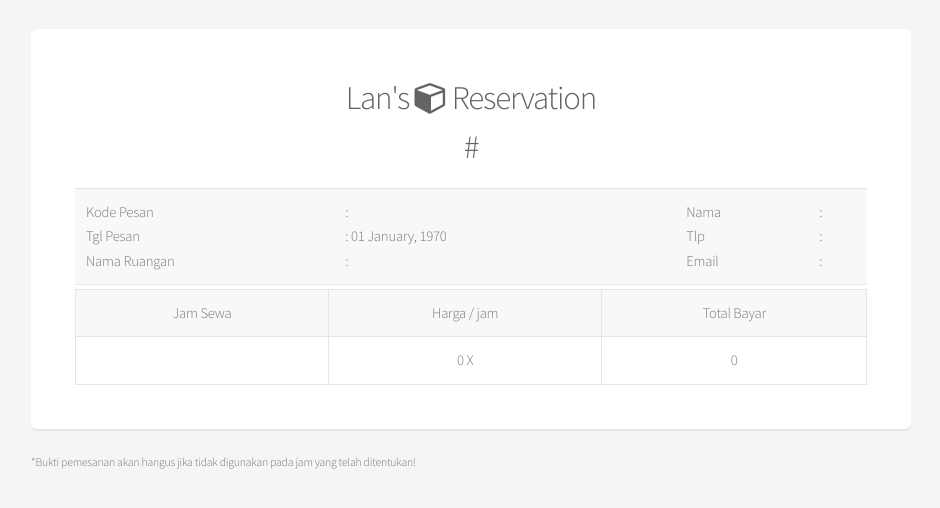
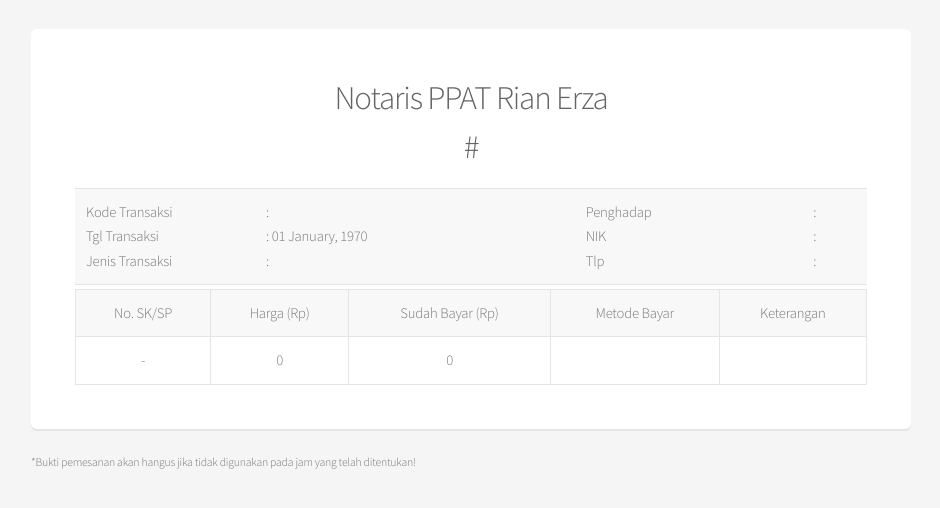
Before and after one commit to qmuaji/Notaris-PPAT, a PHP site: page /cetakNota.php in a window 1280 px wide. Shown: the top 508 px of the page, without its empty margins (169-1109 px from the left). Run offline with PHP 8.4, Linux system fonts and the light colour scheme; the visitor is signed in with stand-in values (Sample User, id 1); data comes from the database, SQL or seed files in the repository; data that the repository does not hold is empty; a stand-in replaces the project's code that opens the database connection.

Commit message:
add cetakNota

```diff
--- a/cetakNota.php
+++ b/cetakNota.php
@@ -12,60 +12,65 @@ include 'includes/_head.php';
   </script>
 <?php
 if(isset($_GET['code']) || isset($_SESSION['cetakNota'])){
-	isset($_GET['code']) ? $book_code  = $_GET['code'] : $book_code  = $_SESSION['cetakNota'];
-	$query 		= mysql_query("SELECT * FROM transactions WHERE md5(book_code)='$book_code'");
-	$row 		= mysql_fetch_assoc($query);
-	$query2 	= mysql_query("SELECT i_time  FROM bookings WHERE md5(book_code)='$book_code'");
+	isset($_GET['code']) ? $kdTransaksi  = $_GET['code'] : $kdTransaksi  = $_SESSION['cetakNota'];
+	$query 		= mysql_query("SELECT *
+								FROM UserAktaTransaction, User, JenisAkta, AktaStatus
+								WHERE User.Id=UserAktaTransaction.PenghadapId
+								AND JenisAkta.Id=UserAktaTransaction.JenisAktaId
+								AND UserAktaTransaction.AktaStatusId=AktaStatus.Id
+								AND md5(KdTransaksi)='$kdTransaksi'");
+	$transactionData 		= mysql_fetch_assoc($query);
 
 ?>
 <div class="container" style="margin-top:-30px" id="main">
 	<div class="box">
-	<h2 align="center">Lan's <i class="icon fa-cube"></i> Reservation <br> #<?php echo $row['book_code'] ?></h2>
+	<h2 align="center"><?=$appName?> <br> #<?= $transactionData['KdTransaksi'] ?></h2>
 	<table>
 		<tr>
-			<td>
-				Kode Pesan <br>
-				Tgl Pesan <br>
-				Nama Ruangan
+			<td width="180px">
+				Kode Transaksi <br>
+				Tgl Transaksi <br>
+				Jenis Transaksi
 			</td>
 			<td>
-				: <?php echo $row['book_code'] ?> <br>
-				: <?php echo date('d F, Y', strtotime($row['book_date'])) ?>  <br>
-				: <?php echo $row['studio_name'] ?>
+				: <?= $transactionData['KdTransaksi'] ?> <br>
+				: <?= date('d F, Y', strtotime($transactionData['TglTransaksi'])) ?>  <br>
+				: <?= $transactionData['JenisAkta'] ?>
+
 			</td>
-			<td></td>
-			<td >
-				Nama <br>
+
+			<td widtd="90px">
+				Penghadap <br>
+				NIK <br>
 				Tlp <br>
-				Email <br>
 			</td>
 			<td>
-				: <?php echo $row['first_name'] ?> <br>
-				: <?php echo $row['tlp'] ?> <br>
-				: <?php echo $row['email'] ?>
+				: <?= $transactionData['NamaLengkap'] ?> <br>
+				: <?= $transactionData['NIK'] ?> <br>
+				: <?= $transactionData['NoTlp'] ?>
 			</td>
 		</tr>
 	</table>
 
 	<table class="alt" style="margin-top:-25px">
 		<tr align="center">
-			<td>Jam Sewa</td>
-			<td>Harga / jam</td>
-			<td>Total Bayar</td>
+			<td>No. SK/SP</td>
+			<td>Harga (Rp)</td>
+			<td>Sudah Bayar (Rp)</td>
+			<td>Metode Bayar</td>
+			<td>Keterangan</td>
 		</tr>
 		<tr align="center">
 			<td>
 			<?php
-			while($row3 = mysql_fetch_array($query2)) {
-				$end = $row3['i_time'] + 1;
-				echo $row3['i_time'],":00 - $end:00"."<br>";
-			}
+			(!empty($transactionData['NoSK'])) ? $noSK=$transactionData['NoSK'] : $noSK='-';
+				echo $noSK;
 			?>
 			</td>
-			<td>
-				<?php echo rupiah($row['price']) ." X ".$row['q']?>
-			</td>
-			<td><?php echo rupiah($row['total'])?></td>
+			<td><?= rupiah($transactionData['Harga'])?></td>
+			<td><?= rupiah($transactionData['SudahBayar'])?></td>
+			<td> <?= $transactionData['MetodeBayar']?></td>
+			<td> <?= $transactionData['Keterangan']?></td>
 		</tr>
 	</table>
 	</div>
--- a/pengajuanSaya.php
+++ b/pengajuanSaya.php
@@ -49,13 +49,13 @@ $no = $offset+1;
 		$expire_dt = new DateTime($transactionData['TglTransaksi']);
 
 		if ($transactionData['AktaStatusId'] == 3) {
-			?><a href="cetakNota.php?code=<?= md5($transactionData['KdTransaksi']) ?>" class="button fit icon fa-print" target="blank">Cetak</a><?php
+			?><a href="cetakNota.php?code=<?= md5($transactionData['KdTransaksi']) ?>" class="button special fit icon fa-print" target="blank">Cetak</a><?php
 		} else {
 			($transactionData['AktaStatusId'] == 4) ? $warna = 'red' : $warna='green';
 			?><b style="color:<?= $warna ?>"><?=$transactionData['Status']?></b> <?php
 		}
 		?>
-		<table>
+	<table>
 		<tr>
 			<td width="180px">
 				Kode Transaksi <br>
```
